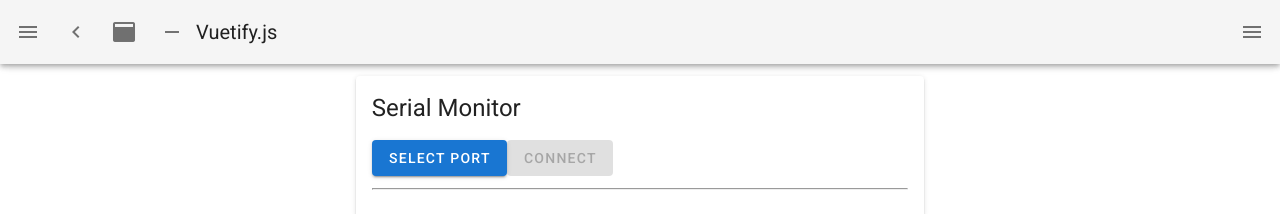
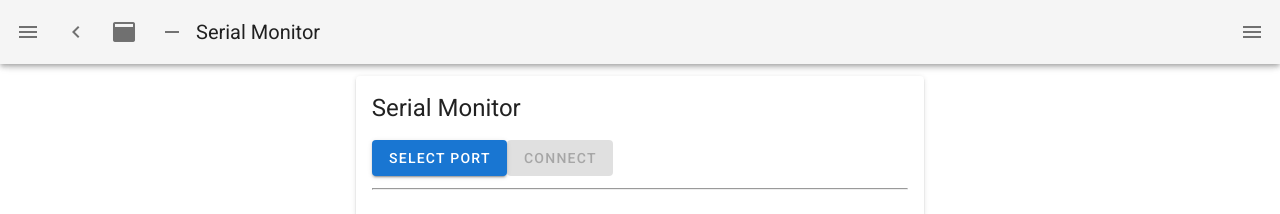
Before and after one commit to lirc572/serial.lirc572.com, a Nuxt app: page / in a window 1280 px wide. Shown: the top 214 px of the page. Built offline with nearby package versions, Linux system fonts and the light colour scheme.

Commit message:
fix: update title

```diff
--- a/layouts/default.vue
+++ b/layouts/default.vue
@@ -98,7 +98,7 @@ export default {
       items: [
         {
           icon: 'mdi-apps',
-          title: 'Welcome',
+          title: 'Monitor',
           to: '/'
         },
         {
@@ -110,7 +110,7 @@ export default {
       miniVariant: false,
       right: true,
       rightDrawer: false,
-      title: 'Vuetify.js'
+      title: 'Serial Monitor'
     }
   }
 }
--- a/nuxt.config.js
+++ b/nuxt.config.js
@@ -6,8 +6,8 @@ export default {
 
   // Global page headers: https://go.nuxtjs.dev/config-head
   head: {
-    titleTemplate: '%s - serial.lirc572.com',
-    title: 'serial.lirc572.com',
+    titleTemplate: '%s',
+    title: 'Serial Monitor',
     meta: [
       { charset: 'utf-8' },
       { name: 'viewport', content: 'width=device-width, initial-scale=1' },
```
Also changed, not shown: pages/index.vue (+0 -7 lines), pages/inspire.vue (+12 -0 lines).
